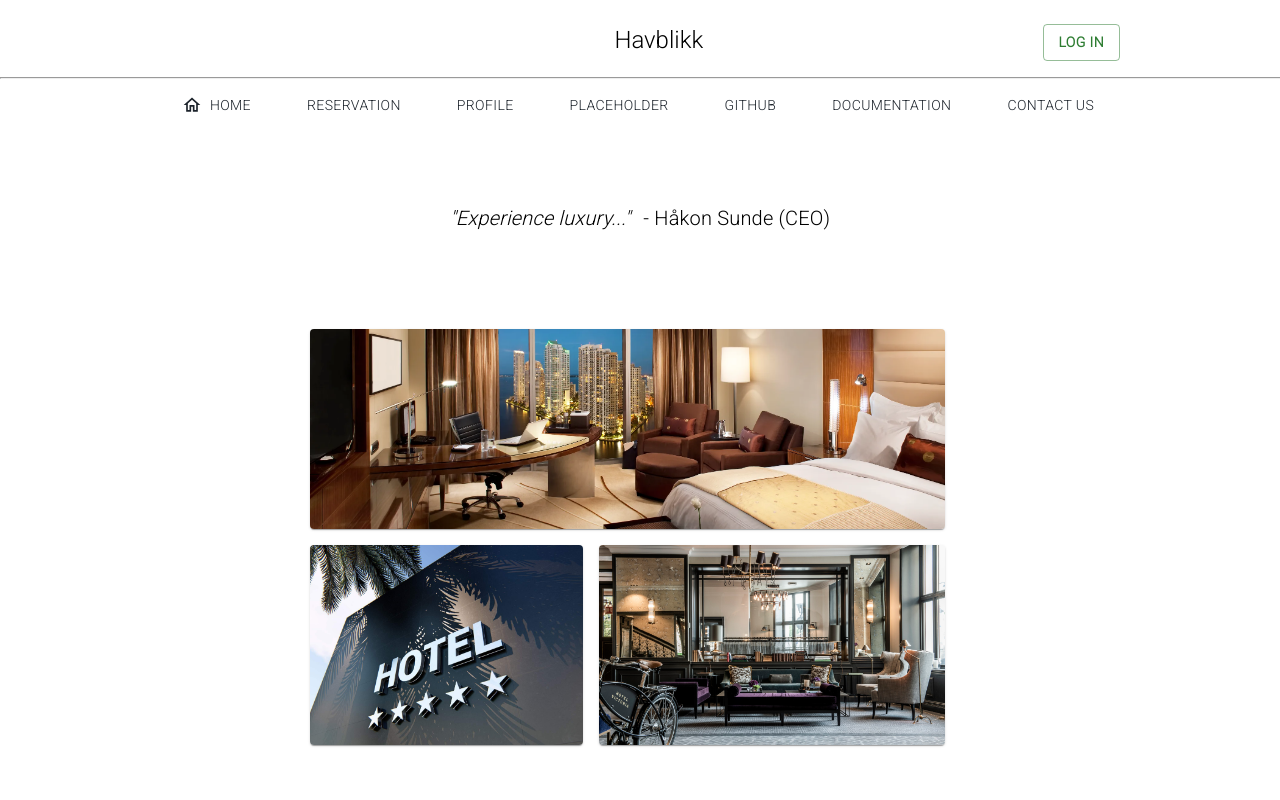
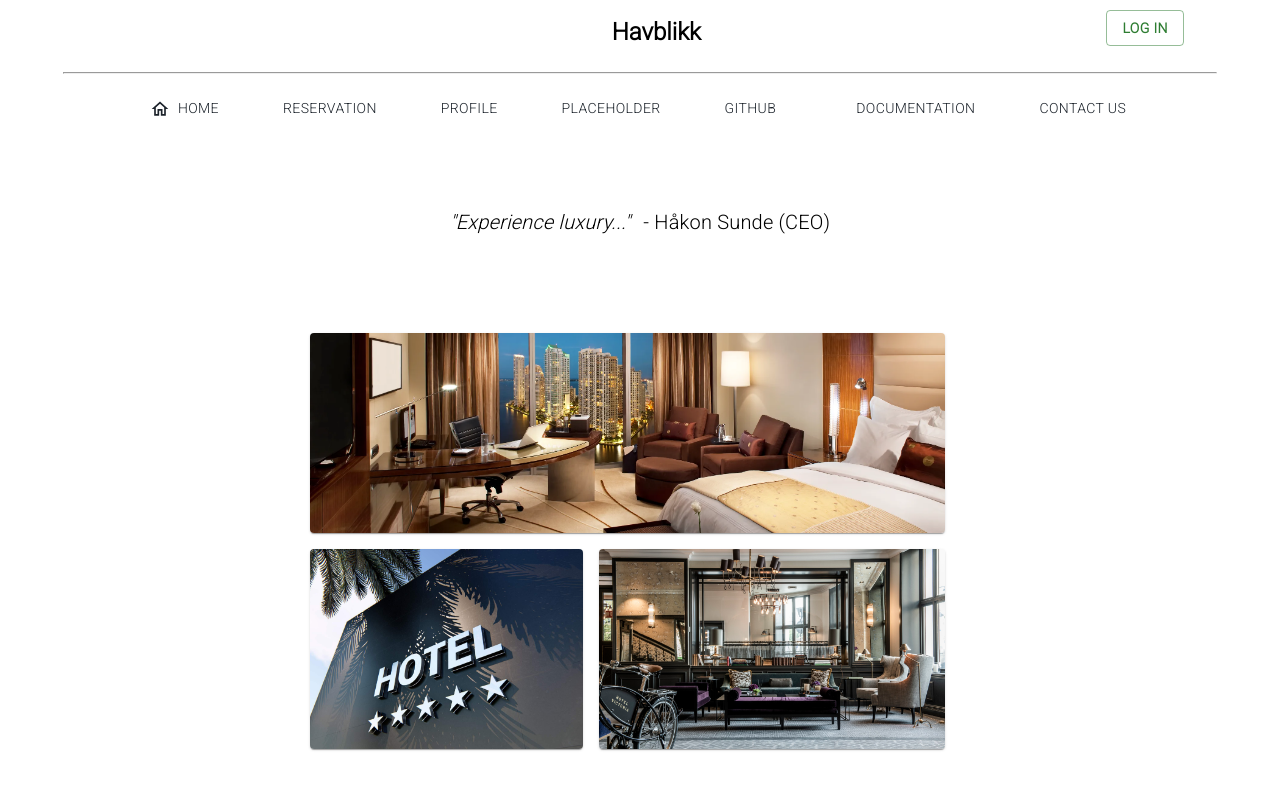
Before and after one commit to sundehakon/Hotell-React, a React (Create React App) app: page / in a window 1280 px wide. Shown: the top 800 px of the page. Built offline with nearby package versions, Linux system fonts and the light colour scheme; no server answers.

Commit message:
Fix issue with header positioning

```diff
--- a/src/components/header.js
+++ b/src/components/header.js
@@ -9,7 +9,7 @@ import { useAuth0 } from "@auth0/auth0-react";
 import '@fontsource/roboto/300.css';
 
 const Header = () => {
-    const {user, isLoading } = useAuth0();
+    const { user, isLoading } = useAuth0();
     const scrollToBottom = () => {
         window.scrollTo(0, document.body.scrollHeight)
     }
@@ -17,8 +17,7 @@ const Header = () => {
     return (
         <Box sx={{ textAlign: 'center' }}>
             <Box sx={{ display: 'flex', alignItems: 'center', justifyContent: 'space-between', marginBottom: 2 }}>
-                <Box sx={{ display: 'flex', alignItems: 'center' }}>
-                <Box sx={{ marginTop: 2, display: 'flex', flexDirection: 'row', paddingLeft: 20 }}>
+                <Box sx={{ display: 'flex', alignItems: 'center', marginLeft: 12 }}>
                     {user && (
                         <a href='/profile'>
                             <img src={user.picture} alt='Profile' style={{ width: 32, height: 32, borderRadius: '50%', marginRight: 8 }} />
@@ -35,11 +34,10 @@ const Header = () => {
                         )}
                     </Box>
                 </Box>
-                <Typography variant='h5' gutterBottom marginTop={3} sx={{ position: 'absolute', top: 0, left: '48%' }}>
+                <Typography variant='h5' gutterBottom sx={{ fontWeight: 'bold', fontSize: '1.5rem', marginLeft: 'auto', marginRight: 'auto', marginTop: 2 }}>
                     Havblikk
                 </Typography>
-                </Box>
-                <Box sx={{ marginLeft: 'auto', marginRight: 20, marginTop: 3 }}>
+                <Box sx={{ display: 'flex', alignItems: 'center', marginRight: 12 }}>
                     {!isLoading && !user && (
                         <LoginButton />
                     )}
@@ -48,14 +46,14 @@ const Header = () => {
                     )}
                 </Box>
             </Box>
-            <hr style={{ width: 1360 }}/>
-            <Box sx={{ display: 'flex', justifyContent: 'center' }}>
-                <Button href='/' sx={{ marginRight: 5 }} startIcon={<HomeOutlinedIcon />}>Home</Button>
-                <Button href='/reservation' sx={{ marginRight: 5 }}>Reservation</Button>
-                <Button href='/profile' sx={{ marginRight: 5 }}>Profile</Button>
-                <Button href='/' sx={{ marginRight: 5 }}>Placeholder</Button>
-                <Button href='https://github.com/sundehakon/Hotell-React' target='_blank' sx={{ marginRight: 5 }}>GitHub</Button>
-                <Button href='https://www.notion.so/Hotell-dokumentasjon-e2c564feff004515b222ff06fab6efdb?pvs=4' target='_blank' sx={{ marginRight: 5 }}>Documentation</Button>
+            <hr style={{ width: '90%' }} />
+            <Box sx={{ display: 'flex', justifyContent: 'center', marginTop: 2, gap: 6 }}>
+                <Button href='/' startIcon={<HomeOutlinedIcon />}>Home</Button>
+                <Button href='/reservation'>Reservation</Button>
+                <Button href='/profile'>Profile</Button>
+                <Button href='/'>Placeholder</Button>
+                <Button href='https://github.com/sundehakon/Hotell-React' target='_blank' sx={{ marginRight: 2 }}>GitHub</Button>
+                <Button href='https://www.notion.so/Hotell-dokumentasjon-e2c564feff004515b222ff06fab6efdb?pvs=4' target='_blank'>Documentation</Button>
                 <Button onClick={scrollToBottom}>Contact Us</Button>
             </Box>
         </Box>
```
Also changed, not shown: server.js (+24 -3 lines). Lines whose indentation alone changed are shown as unchanged.
